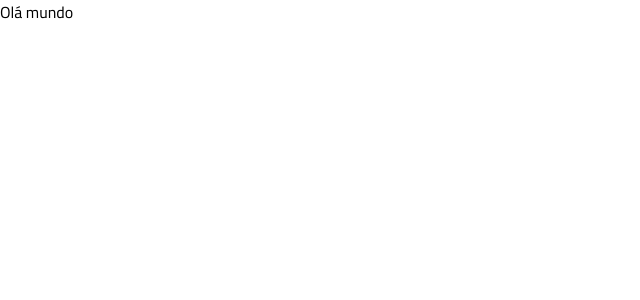
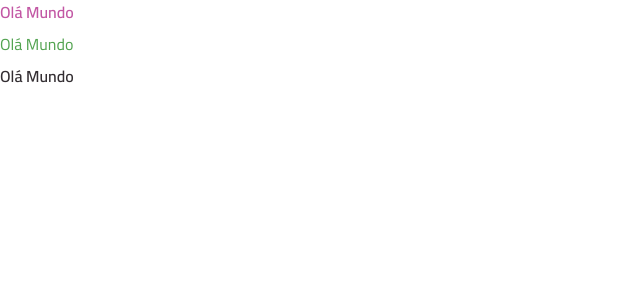
Before and after one commit to macedocmateus/ToDoList, a React (Vite) app: page / in a window 1280 px wide. Shown: the top 300 px of the page, without its empty margins (0-640 px from the left). Built offline with nearby package versions, Linux system fonts and the light colour scheme.

Commit message:
add text component and add cva

```diff
--- a/index.html
+++ b/index.html
@@ -3,7 +3,7 @@
 
 <head>
   <meta charset="UTF-8" />
-  <link rel="icon" type="image/svg+xml" href="/vite.svg" />
+  <link rel="icon" type="image/svg+xml" href="./src/assets/images/Icon.svg" />
   <meta name="viewport" content="width=device-width, initial-scale=1.0" />
 
   <link href="https://fonts.googleapis.com/css?family=Cairo:200,300,regular,500,600,700,800,900" rel="stylesheet" />
--- a/package.json
+++ b/package.json
@@ -10,6 +10,7 @@
   },
   "dependencies": {
     "@tailwindcss/vite": "^4.1.7",
+    "class-variance-authority": "^0.7.1",
     "react": "^19.1.0",
     "react-dom": "^19.1.0",
     "tailwindcss": "^4.1.7"
--- a/src/App.tsx
+++ b/src/App.tsx
@@ -1,7 +1,13 @@
+import Text from './components/text'
+
 export default function App() {
   return (
-    <>
-      <h1 className="">Olá mundo</h1>
-    </>
+    <div className="flex flex-col gap-2">
+      <Text variant={'body-md-bold'} className="text-pink-base">
+        Olá Mundo
+      </Text>
+      <Text className="text-green-base">Olá Mundo</Text>
+      <Text variant={'body-md-bold'}>Olá Mundo</Text>
+    </div>
   )
 }
--- /dev/null
+++ b/src/components/text.tsx
@@ -0,0 +1,38 @@
+import React from 'react'
+import { cva, type VariantProps } from 'class-variance-authority'
+
+export const textVariants = cva('font-sans text-gray-400', {
+  variants: {
+    variant: {
+      'body-md': 'text-base leading-6 font-normal',
+      'body-sm-bold': 'text-sm leading-5 font-semibold',
+      'body-md-bold': 'text-base leading-6 font-semibold',
+    },
+  },
+  defaultVariants: {
+    variant: 'body-md',
+  },
+})
+
+interface TextProps extends VariantProps<typeof textVariants> {
+  as?: keyof React.JSX.IntrinsicElements
+  className?: string
+  children?: React.ReactNode
+}
+
+export default function Text({
+  as = 'span',
+  variant,
+  className,
+  children,
+  ...props
+}: TextProps) {
+  return React.createElement(
+    as,
+    {
+      className: textVariants({ variant, className }),
+      ...props,
+    },
+    children
+  )
+}
```
Also changed, not shown: 1 other file (tests, documents, lock files or other folders).
